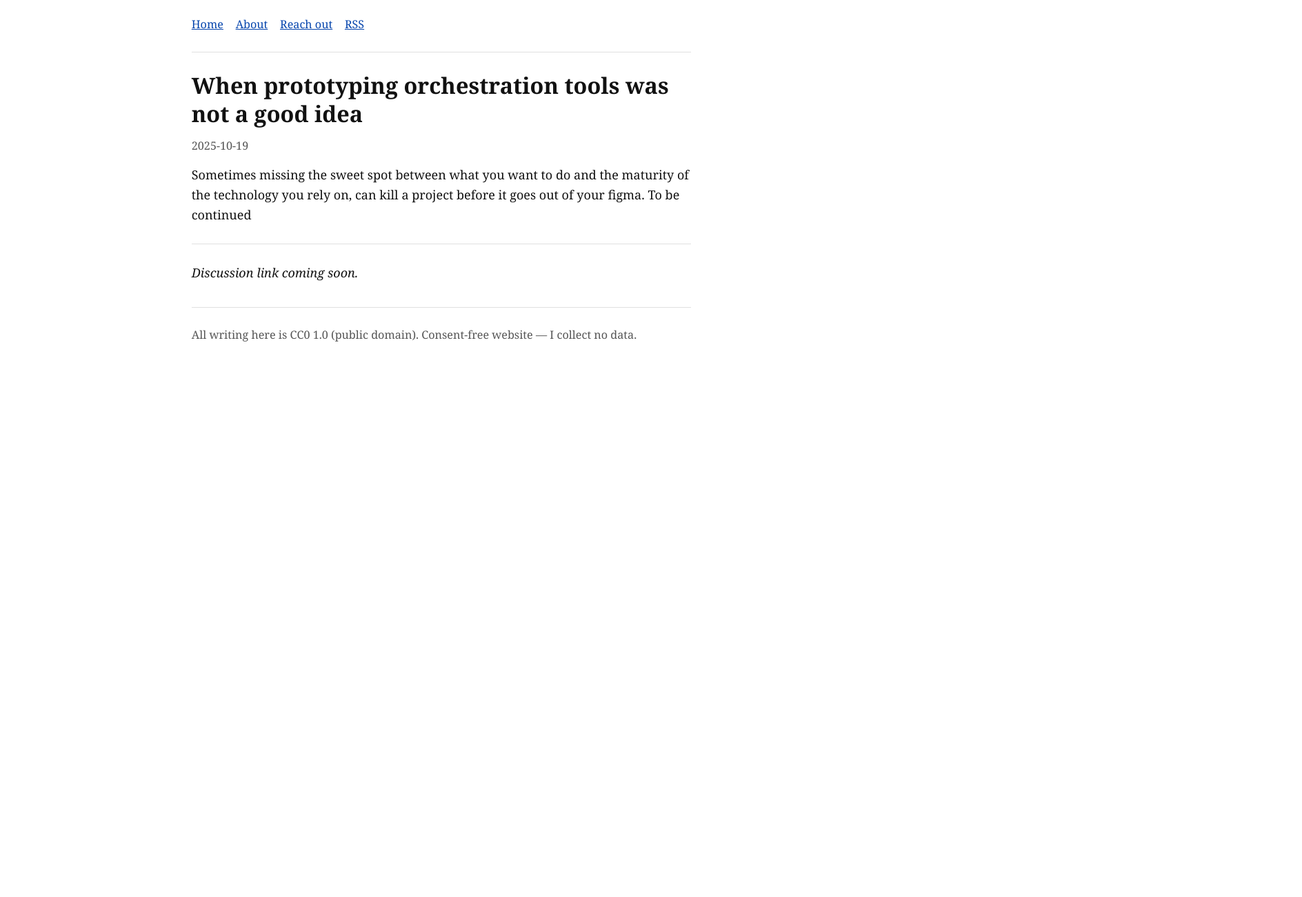
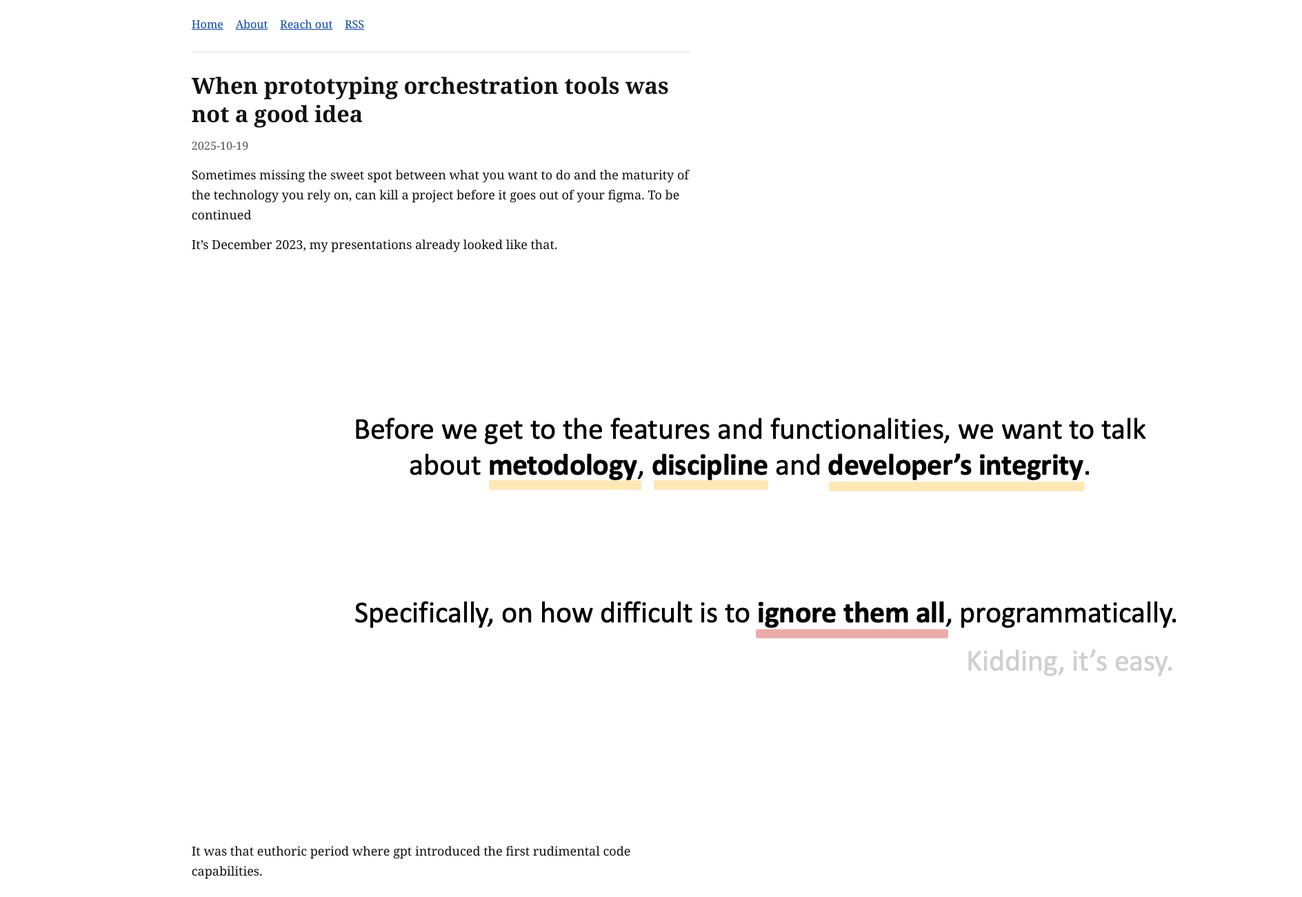
Before and after one commit to giuseppeminnella/giuseppe.dev, an Eleventy site: page src/posts/when-prototyping-orchestration-tools-was-not-a-good-idea.md in a window 1280 px wide. Shown: the top 1300 px of the page at 69% size, 1888 px wide, since content can reach past the window. Before the commit the page ends 800 px from the top, so only its background shows below. Built offline with nearby package versions, Linux system fonts and the light colour scheme; Eleventy itself is replaced by a stand-in of ours; files that its build step writes are made by us from their sources.

Commit message:
Post: append second intro and image; add screenshot to /assets/images; build ok

```diff
--- a/src/posts/when-prototyping-orchestration-tools-was-not-a-good-idea.md
+++ b/src/posts/when-prototyping-orchestration-tools-was-not-a-good-idea.md
@@ -5,3 +5,9 @@ layout: layouts/post.njk
 ---
 Sometimes missing the sweet spot between what you want to do and the maturity of the technology you rely on, can kill a project before it goes out of your figma.
 To be continued
+
+It's December 2023, my presentations already looked like that.
+
+![December 2023 presentation](/assets/images/dec-2023-presentation.png)
+
+It was that euthoric period where gpt introduced the first rudimental code capabilities.
```
Also changed, not shown: src/assets/images/dec-2023-presentation.png (added).
